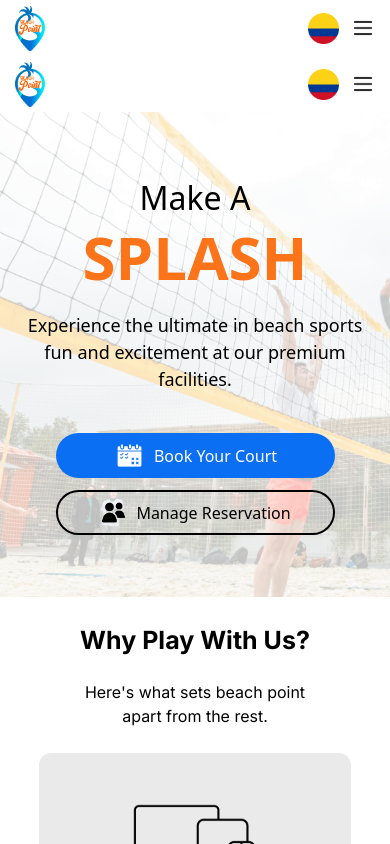
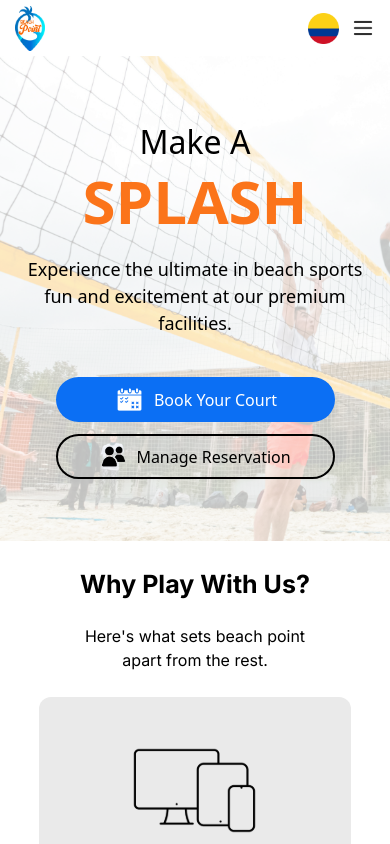
Before and after one commit to DoseiBrayin/BeachPointMED, a React (Vite) app: page / in a window 390 px wide. Shown: the top 844 px of the page. Built offline with nearby package versions, Linux system fonts and the light colour scheme; no server answers.

Commit message:
(Fix) Fixing img error with absolute path

```diff
--- a/src/App.jsx
+++ b/src/App.jsx
@@ -2,14 +2,12 @@
 import './App.css'
 import { BrowserRouter, Routes, Route } from 'react-router-dom'
 import { Page404 } from '../src/404/page/404.jsx'
-import { Navbar } from './LandingPage/components/Navbar.jsx'
 import { Landing } from './LandingPage/pages/Landing.jsx'
 
 function App () {
   return (
     <>
       <BrowserRouter>
-        <Navbar />
         <Routes>
           <Route path="/" element={<Landing />} />
           <Route path="*" element={<Page404 />} />
--- a/src/LandingPage/components/BookingSection.jsx
+++ b/src/LandingPage/components/BookingSection.jsx
@@ -4,7 +4,7 @@ import { ManageReservationButton } from './ManageReservationButton'
 
 export const BookingSection = () => {
   return (
-    <div className='bg-[url("/LandingImages/BookingSection/sand.svg")] px-[15px] my-[3rem] h-[10rem] flex flex-col justify-center items-center gap-5 md:flex-row
+    <div className='bg-[url("src/assets/LandingImages/BookingSection/sand.svg")] px-[15px] my-[3rem] h-[10rem] flex flex-col justify-center items-center gap-5 md:flex-row
     md:h-[13.813rem]'>
       <BookYourCourtButton />
       <ManageReservationButton backgroundBlack={true} />
--- a/src/LandingPage/components/Hero.jsx
+++ b/src/LandingPage/components/Hero.jsx
@@ -8,11 +8,11 @@ export const Hero = () => {
       items-center
       justify-center
       w-full
-      bg-[url('../../../../public/LandingImages/HeroMobile.webp')]
+      bg-[url('public/LandingImages/HeroMobile.webp')]
       bg-cover
       bg-center
       h-[485px]
-      md:bg-[url('../../../../public/LandingImages/HeroDesktop.webp')]
+      md:bg-[url('public/LandingImages/HeroDesktop.webp')]
       px-4
       md:justify-start
       lg:px-[115px]
```
